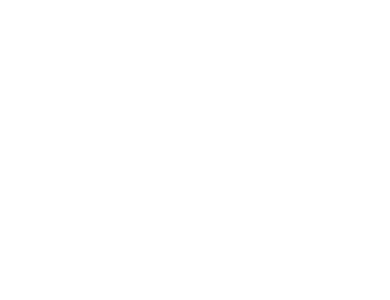
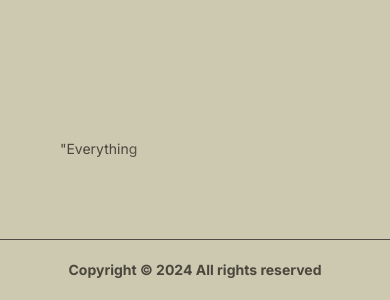
Before and after one commit to KevinArmache/Portfolio, a Next.js app: page /project in a window 390 px wide. Shown: the part 2875-3175 px from the top of the page. Before the commit the page ends 2055 px from the top, so only its background shows below. Built offline with nearby package versions, Linux system fonts and the light colour scheme.

Commit message:
fix: animation

```diff
--- a/src/app/project/page.jsx
+++ b/src/app/project/page.jsx
@@ -40,7 +40,7 @@
           // markers: true,
           trigger: triggerRef.current,
           start: "top top",
-          end: "1000 top",
+          end: "2000 top",
           scrub: true,
           pin: true,
         },
@@ -71,7 +71,7 @@
         </div>
       </div>
 
-      {/* <p className="md:absolute block animation md:top-1/2 md:left-0 md:transform md:-ml-64  md:w-[40%] w-[80%] md:-translate-y-1/2 md:-rotate-90 text-center md:text-2xl text-sm mx-auto md:p-0 p-5">
+      <p className="md:absolute block animation md:top-1/2 md:left-0 md:transform md:-ml-64  md:w-[40%] w-[80%] md:-translate-y-1/2 md:-rotate-90 text-center md:text-2xl text-sm mx-auto md:p-0 p-5">
         {text.split("").map((word, index) => {
           return (
             <span className="char opacity-0" key={index}>
@@ -79,7 +79,7 @@
             </span>
           );
         })}
-      </p> */}
+      </p>
     </div>
   );
 }
```
